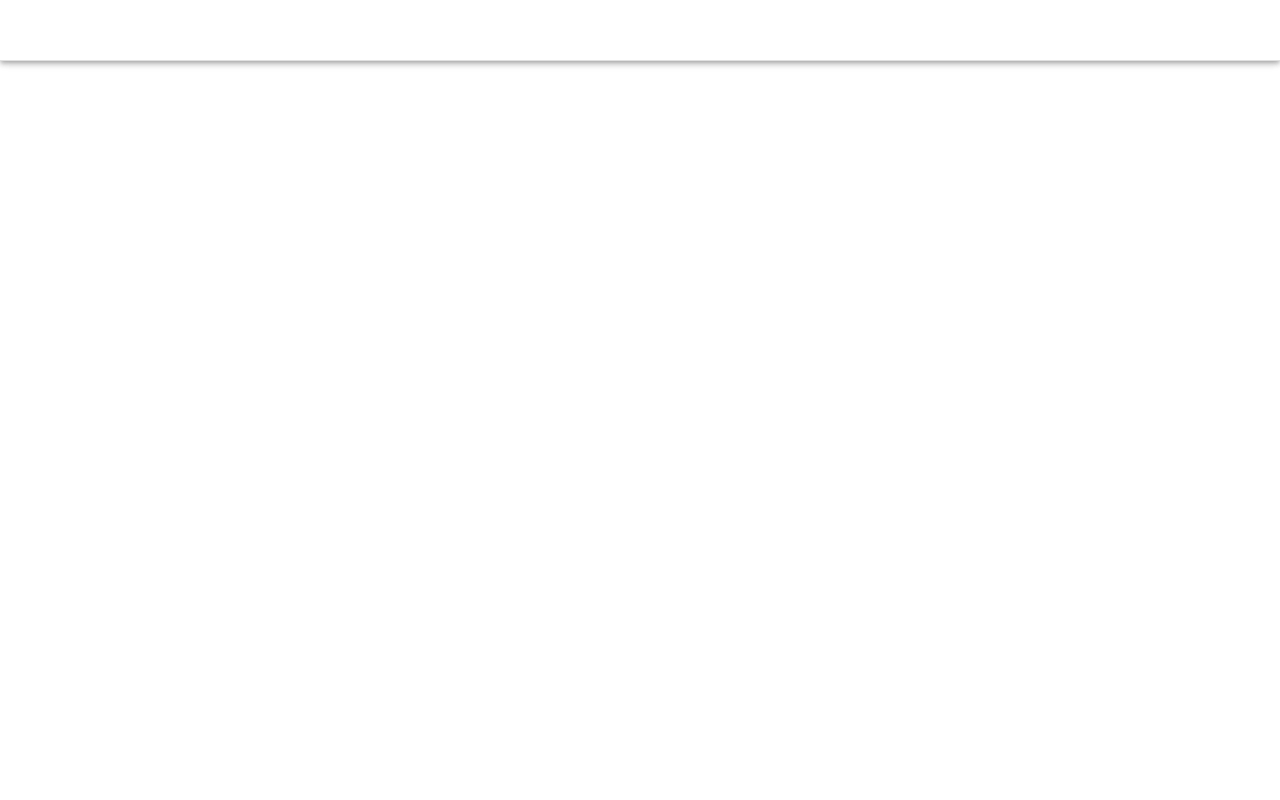
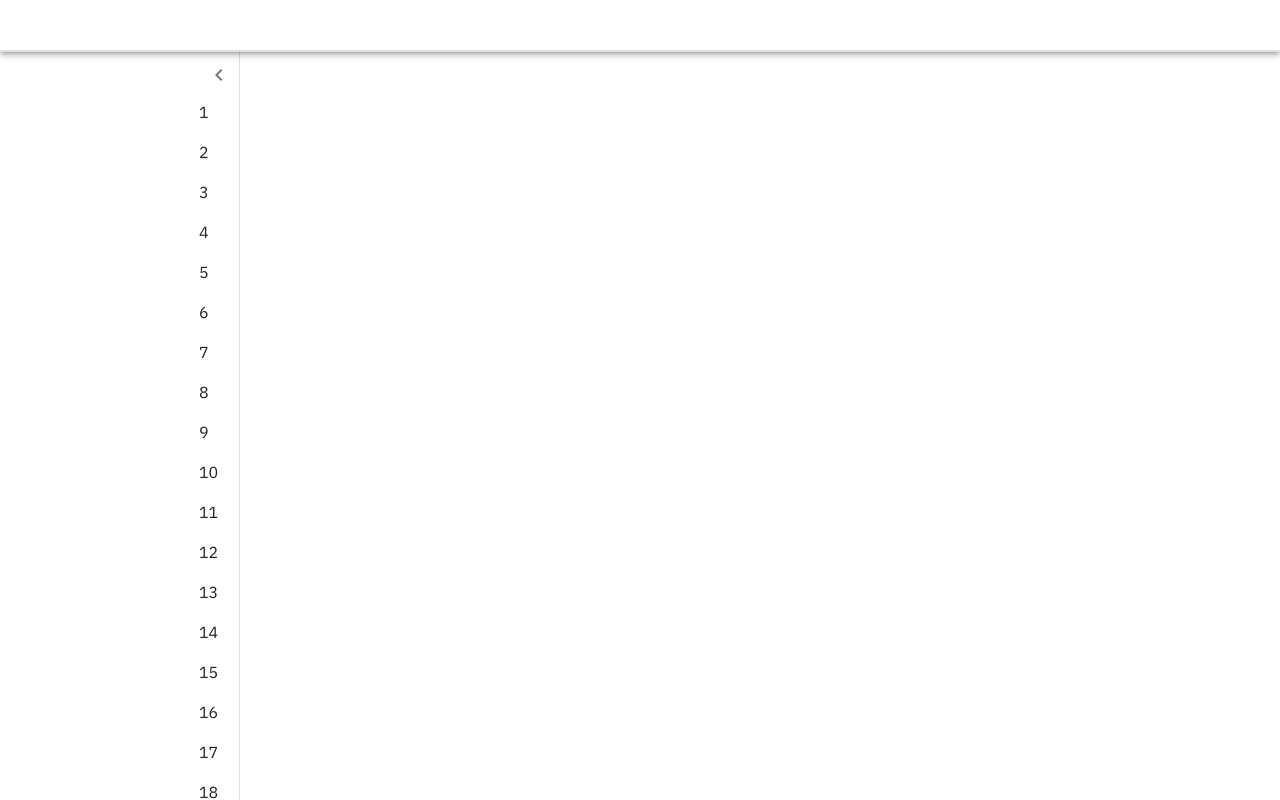
Before and after one commit to anthonynarine/Gaff, a React (Vite) app in the folder frontend/gaffing/: page / in a window 1280 px wide. Built offline with nearby package versions, Linux system fonts and the light colour scheme.

Commit message:
Primary drawer mostly functional, mixin styles added to the drawer on open and close. the mixins are a bit rough for me to wrap my head aroudn right now i will need to do more reading on this

```diff
--- /dev/null
+++ b/frontend/gaffing/src/components/PrimaryDrawer/DrawerToggle.tsx
@@ -0,0 +1,49 @@
+import { IconButton, Box } from "@mui/material";
+import { ChevronRight, ChevronLeft } from "@mui/icons-material";
+
+/**
+ * Props expected by the DrawerToggle component.
+ */
+type Props = {
+  /** Indicates whether the drawer is currently open or closed. */
+  open: boolean;
+  /** Callback function to open the drawer. */
+  openDrawer: () => void;
+  /** Callback function to close the drawer. */
+  closeDrawer: () => void;
+};
+
+/**
+ * A reusable DrawerToggle component that displays a chevron left or right icon inside an IconButton.
+ * This component is typically used to toggle the visibility of a drawer or perform other actions.
+ *
+ * @param {Props} props - The props object containing the following properties:
+ *   - open (boolean): Indicates whether the drawer is currently open or closed.
+ *   - openDrawer (function): Callback function to open the drawer.
+ *   - closeDrawer (function): Callback function to close the drawer.
+ *
+ * @returns {JSX.Element} The JSX representation of the DrawerToggle component.
+ */
+const DrawerToggle = (props: Props): JSX.Element => {
+  // The IconButton's onClick event is wired to the appropriate drawer action based on the "open" prop.
+  // When the IconButton is clicked, it will call either "closeDrawer" or "openDrawer" function,
+  // depending on the value of the "open" prop.
+
+  return (
+    <Box
+      sx={{
+        height: "50px",
+        display: "flex",
+        alignItems: "center",
+        justifyContent: "center",
+      }}
+    >
+      {/* Display the ChevronLeft icon if the drawer is open; otherwise, display ChevronRight icon. */}
+      <IconButton onClick={props.open ? props.closeDrawer : props.openDrawer}>
+        {props.open ? <ChevronLeft /> : <ChevronRight />}
+      </IconButton>
+    </Box>
+  );
+};
+
+export default DrawerToggle;
--- a/frontend/gaffing/src/pages/Home.tsx
+++ b/frontend/gaffing/src/pages/Home.tsx
@@ -1,5 +1,6 @@
 import { Box, CssBaseline } from "@mui/material"
 import PrimaryAppBar from "../scaffold/PrimaryAppBar"
+import PrimaryDraw from "../scaffold/PrimaryDraw"
 
 
 function Home() {
@@ -8,7 +9,7 @@ function Home() {
     <Box sx={{display: "flex"}}>
       <CssBaseline />
       <PrimaryAppBar />
-      Home page under construction
+      <PrimaryDraw></PrimaryDraw>
     </Box>
   )
 }
--- a/frontend/gaffing/src/scaffold/PrimaryAppBar.tsx
+++ b/frontend/gaffing/src/scaffold/PrimaryAppBar.tsx
@@ -1,17 +1,43 @@
-import { AppBar, Toolbar, Typography, Box, IconButton } from "@mui/material";
+import { useState, useEffect } from "react";
+import { AppBar, Toolbar, Typography, Box, IconButton, Drawer, useMediaQuery } from "@mui/material";
 import MenuIcon from "@mui/icons-material/Menu";
-
 import { useTheme } from "@mui/material/styles";
 import { Link } from "react-router-dom";
 
-function PrimaryAppBar() {
+
+// Constants
+const NUM_DRAWER_PARAGRAPHS = 100;
+
+const PrimaryAppBar = () => {
+  // State for the drawer visibility
+  const [isDrawerVisible, setDrawerVisibility] = useState(false);
+
+  // Theme
   const theme = useTheme();
+
+   // Check if the screen is small (up to "sm" breakpoint)
+  const isSmallScreen = useMediaQuery(theme.breakpoints.up("sm"));
+
+  // Effect to handle drawer visibility on small screens
+  useEffect(() => {
+    // If the screen is small and the drawer is visible, close the drawer
+    if (isSmallScreen && isDrawerVisible) {
+      setDrawerVisibility(false);
+    }
+  }, [isSmallScreen, isDrawerVisible]);
+
+  // Toggle the drawer visibility (open or closed)
+  const toggleDrawer = (visible: boolean) => () => {
+    setDrawerVisibility(visible);
+  };
+
   return (
+    <>
       <AppBar
         sx={{
-        zIndex: (theme) => theme.zIndex.drawer + 2,
+          zIndex: (theme) => theme.zIndex.drawer + 1,
           backgroundColor: theme.palette.background.default,
-        borderBottom: `1px solid ${theme.palette.divider}`,
+          borderBottom: `2px solid ${theme.palette.divider}`,
         }}
       >
         <Toolbar
@@ -21,16 +47,30 @@ function PrimaryAppBar() {
             minHeight: theme.primaryAppBar.height,
           }}
         >
+          {/* Menu Icon Button */}
           <Box sx={{ display: { xs: "block", sm: "none" } }}>
             <IconButton
               color="inherit"
               aria-label="open drawer"
               edge="start"
+              onClick={toggleDrawer(true)}
               sx={{ mr: 1 }}
             >
               <MenuIcon />
             </IconButton>
           </Box>
+
+          {/* Drawer */}
+          <Drawer anchor="left" open={isDrawerVisible} onClose={toggleDrawer(false)}>
+            {/* Drawer Content */}
+            {[...Array(NUM_DRAWER_PARAGRAPHS)].map((_, i) => (
+              <Typography key={i} paragraph>
+                {i + 1}
+              </Typography>
+            ))}
+          </Drawer>
+
+          {/* App Title */}
           <Link to={"/"} style={{ textDecoration: "none", color: "inherit" }}>
             <Typography
               variant="h6"
@@ -43,7 +83,8 @@ function PrimaryAppBar() {
           </Link>
         </Toolbar>
       </AppBar>
+    </>
   );
-}
+};
 
 export default PrimaryAppBar;
--- /dev/null
+++ b/frontend/gaffing/src/scaffold/PrimaryDraw.tsx
@@ -0,0 +1,100 @@
+import { Drawer, Box, Typography, useMediaQuery, styled } from "@mui/material";
+import { useTheme } from "@mui/material/styles";
+import { useState, useEffect } from "react";
+import MuiDrawer from "@mui/material/Drawer";
+
+import DrawerToggle from "../components/PrimaryDrawer/DrawerToggle";
+
+
+function PrimaryDraw() {
+  const theme = useTheme();
+
+  // Check if the screen is below 600px (sm breakpoint)
+  const below600sm = Boolean(useMediaQuery("(max-width:599px)"));
+
+  // State to control the drawer's open/close state
+  const [open, setOpen] = useState(false);
+
+  const openedMixin = () => ({
+    transition: theme.transitions.create("width", {
+        easing: theme.transitions.easing.easeIn,
+        duration: theme.transitions.duration.enteringScreen,
+    }),
+    overflow: "hidden",
+  });
+
+  const closedMixin = () => ({
+    transition: theme.transitions.create("width", {
+        easing: theme.transitions.easing.sharp,
+        duration: theme.transitions.duration.enteringScreen,
+    }),
+    overflow: "hidden",
+    width: theme.primaryDraw.closed,
+  });
+
+
+  const Drawer = styled(MuiDrawer)(({ theme, open }) => ({
+    width: theme.primaryDraw.width,
+    whiteSpace: "nowrap",
+    boxSizing: "border-box",
+    ...(open && {
+        ...openedMixin(),
+        "& .MuiDrawer-paper": openedMixin(),
+    }),
+    ...(!open && {
+        ...openedMixin(),
+        "& .MuiDrawer-paper": closedMixin(),
+    })
+  }));
+
+
+
+  // Effect to update the drawer's open state when the screen size changes
+  useEffect(() => {
+    // If the screen size is below 600px, set the drawer to be closed (temporary variant)
+    // Otherwise, set the drawer to be open (permanent variant)
+    setOpen(!below600sm);
+  }, [below600sm]);
+
+  const openDrawer = () => {
+    setOpen(true);
+  };
+
+  const closeDrawer = () => {
+    setOpen(false);
+  };
+
+  return (
+    <Drawer
+      open={open}
+      variant={below600sm ? "temporary" : "permanent"}
+      PaperProps={{
+        sx: {
+          mt: `${theme.primaryAppBar.height}px`,
+          height: `calc(100vh - ${theme.primaryAppBar.height}px)`,
+          width: theme.primaryDraw.width,
+        },
+      }}
+    >
+      <Box
+        sx={{
+          position: "absolute",
+          top: 0,
+          right: 0,
+          p: 0,
+          width: open ? "auto" : "100%",
+        }}
+      >
+        <DrawerToggle open={open} openDrawer={openDrawer} closeDrawer={closeDrawer} />
+        {/* Drawer Content */}
+        {[...Array(50)].map((_, i) => (
+          <Typography key={i} paragraph>
+            {i + 1}
+          </Typography>
+        ))}
+      </Box>
+    </Drawer>
+  );
+}
+
+export default PrimaryDraw;
--- a/frontend/gaffing/src/theme/theme.tsx
+++ b/frontend/gaffing/src/theme/theme.tsx
@@ -7,10 +7,20 @@ declare module "@mui/material/styles" {
             height: number;
         };
     }
+    interface Theme {
+        primaryDraw: {
+            width: number;
+            closed: number;
+        };
+    }
     // Extend the ThemeOptions to allow configuring the "primaryAppBar" property during theme creation
     interface ThemeOptions {
         primaryAppBar?: {
             height?: number;
+        };
+        primaryDraw: {
+            width: number;
+            closed: number;
         };
     }
 }
@@ -23,7 +33,11 @@ export const createMuiTheme = () => {
             fontFamily: ['IBM Plex Sans', "sans-serif"].join(","), // Custom font family for the whole application
         },
         primaryAppBar: {
-            height: 60, // Height value for the "primaryAppBar" property
+            height: 50, // Height value for the "primaryAppBar" property
+        },
+        primaryDraw: {
+            width: 240,
+            closed: 70
         },
         components: {
             MuiAppBar: {
```
Lines whose indentation alone changed are shown as unchanged.
